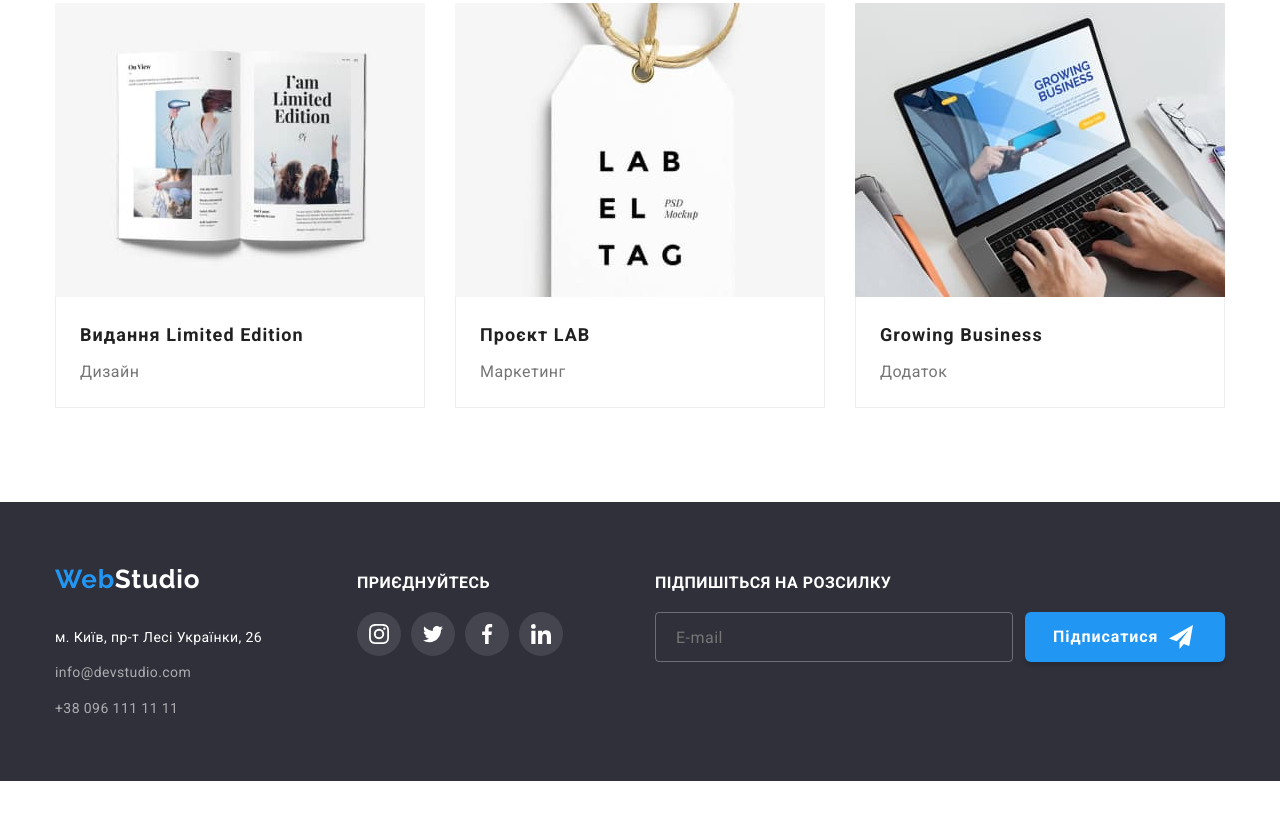
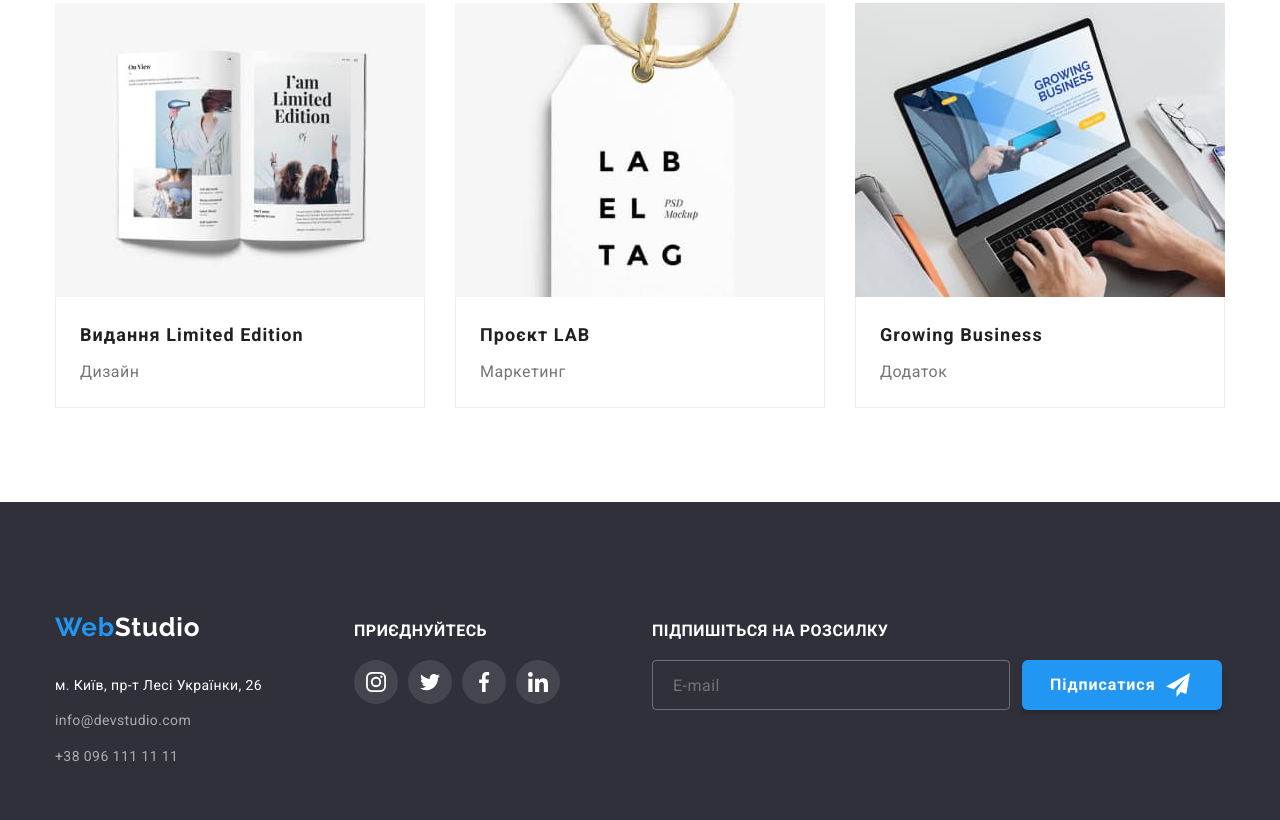
Before and after one commit to Evseredyn/goit-markup-hw-08, a plain HTML site: page portfolio.html in a window 1280 px wide. Shown: the part 1130-1950 px from the top of the page. Before the commit the page ends 1911 px from the top, so only its background shows below. Drawn offline with nearby package versions, Linux system fonts and the light colour scheme.

Commit message:
CODING ADAPTIVE FOR PORTFOLIO

```diff
--- a/portfolio.html
+++ b/portfolio.html
@@ -27,6 +27,9 @@
                 <li class="contacts__item"><a class="contacts__link link" href="mailto:info@devstudio.com"><svg class="contacts__icon--start" width="16" height="12"><use href="./images/icons.svg#icon-envelope"></use></svg>info@devstudio.com</a></li>
                 <li class="contacts__item"><a class="contacts__link link" href="tel:+380961111111"><svg class="contacts__icon--start" width="10" height="16"><use href="./images/icons.svg#icon-smartphone"></use></svg>+38 096 111 11 11</a></li>
             </ul>
+            <button class="mob-menu__btn" mobile-menu-open>
+                <svg class="mob-menu__icon" width="24" height="16" aria-label="Перемикач мобільного меню"><use href="./images/icons.svg#icon-menu_24px"></use></svg>
+            </button>
         </div>
     </header>
     <main class="main">
@@ -147,8 +150,8 @@
 <!--Footer-->
     <footer class="footer">
         <div class="container footer--flex">
-            <div>
-                <a class="logo link" href="./index.html">Web<span class="logo--footer">Studio</span></a>
+            <div class="footer--iner">
+                <a class="logo center link" href="./index.html">Web<span class="logo--footer">Studio</span></a>
                 <address class="address">
                     <ul class="address__list list">
                         <li class="address__item"><a class="address__link address__link--white link" href="https://maps.app.goo.gl/v4ypFMoWeBiSKtRn6" target="_blank"  rel="noreferrer noopener">м. Київ, пр-т Лесі Українки, 26</a></li>
--- a/scss/components/_footer.scss
+++ b/scss/components/_footer.scss
@@ -11,6 +11,7 @@
 
     @include mq(tablet) {
         display: flex;
+        flex-wrap: wrap;
     }
 
     @include mq(desktop) {
@@ -24,12 +25,21 @@
 }
 
 .footer--iner {
-    width: 100%;
+    // width: 100%;
+    @include mq(tablet-only) {
+        margin: 0 165px 0 76px;
     }
 
-// .footer--iner .logo {
-//     text-align: center;
-// }
+}
+
+.footer--iner > .logo {
+    @include mq(not-desktop) {
+        display: block;
+        text-align: center;
+        margin: 0;
+    }
+
+}
 
 .logo--footer {
     color: $color-white;
@@ -62,8 +72,11 @@
 }
 
 .address__item {
-    display: inline-block;
+    @include mq(not-desktop) {
+        display: block;
         text-align: center;
+    }
+
 }
 
 .address__link {
@@ -71,9 +84,21 @@
 }
 
 .footer-socials {
+    @include mq(mobile-only) {
+        margin-top: 60px;
+        margin-bottom: 60px;
+    }
+    @include mq(desktop) {
         margin-left: 92px;
+    }
 
     &__title {
+        @include mq(not-desktop) {
+            display: block;
+            text-align: center;
+            margin-top: 0;
+            margin-bottom: 20px;
+        }
         margin-top: 0;
         margin-bottom: 20px;
         font-family: $main-font;
@@ -88,9 +113,15 @@
 
     &__list {
         display: flex;
+        gap:10px;
+        @include mq(mobile-only) {
+            justify-content: center;
+        }
+
+        @include mq(tablet) {
             justify-content: space-between;
-    gap:10px;
-    width: 206px;
+            // width: 206px;
+        }
     }
 
     &__link {
@@ -116,9 +147,22 @@
 }
 
 .footer-form {
+    @include mq(tablet) {
+        margin-top: 60px;
+        margin-left: 150px;
+    }
+
+    @include mq(desktop) {
         margin-left: 92px;
+    }
 
     &__title {
+        @include mq(not-desktop) {
+            display: block;
+            text-align: center;
+            margin: 0px;
+        }
+
         margin-top: 0;
         margin-bottom: 20px;
         font-family: $main-font;
@@ -132,17 +176,28 @@
     }
 
     &--flex {
-        @include mq(desktop) {
         display: flex;
+        @include mq(not-desktop) {
+            flex-direction: column;
         }
     }
 
     &__input {
     max-width: 450px;
-    width: 100%;
-    // @include mq(mobile-only) {
-    //     width: 450px;
-    //  }
+
+    @include mq(mobile-only) {
+        display: block;
+        text-align: center;
+        margin-top: 20px;
+        margin-bottom: 20px;
+        max-width: 450px;
+     }
+
+    @include mq(tablet-only) {
+        width: 450px;
+        margin-top: 20px;
+        margin-bottom: 20px;
+    }
 
     @include mq(desktop) {
         width: 358px;
@@ -162,6 +217,12 @@
     }
 
     &__btn {
+        @include mq(not-desktop) {
+            margin-left: auto;
+            margin-right: auto;
+            width: 200px;
+        }
+
     display: flex;
     align-items: center;
     color: $color-white;
--- a/scss/components/_portfolio.scss
+++ b/scss/components/_portfolio.scss
@@ -1,8 +1,29 @@
 .portfolio {
     &__list {
     display: flex;
+
+    @include mq(mobile-only) {
+        flex-wrap: wrap;
+        justify-content: start;
+    }
+
     justify-content: center;
-    margin-bottom: 50px;
+    margin-bottom: 30px;
+
+        @include mq(desktop) {
+            margin-bottom: 50px;
+        }
+    }
+    &__item {
+        @include mq(mobile-only) {
+            margin-bottom: 15px;
+        }
+    }
+
+    &__item:nth-child(3) {
+        @include mq(mobile-only) {
+            margin-right: 80px;
+        }
     }
 
     &__item + &__item {
@@ -36,13 +57,29 @@
 }
 
 .projects {
-    display: flex;
-    flex-wrap: wrap;
-    gap: 30px;
+    @include mq(tablet) {
+        display: flex;
+        flex-wrap: wrap;
+        gap: 30px;
+    }
 }
 
 .project {
-    width: 370px;
+    max-width: 450px;
+
+    &:not(:last-child) {
+        @include mq(mobile-only) {
+            margin-bottom: 30px;
+        }
+    }
+
+    @include mq(tablet-only) {
+        width: 354px;
+    }
+
+    @include mq(desktop) {
+        width: 370px;
+    }
 
     &__link {
     display: block;
```
Also changed, not shown: css/main.css, css/main.min.css, 2 other files. Lines whose indentation alone changed are shown as unchanged.
